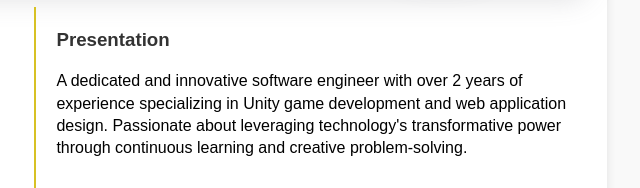
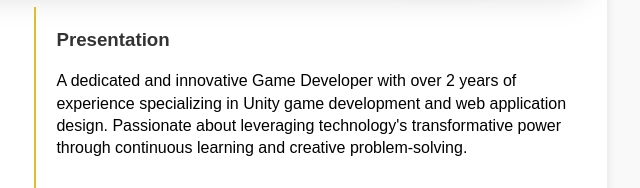
Before and after one commit to SUBACITO/my_cv, a plain HTML site: page index.html in a window 1280 px wide. Shown: the part 356-544 px from the top of the page, 453-1093 px from the left. Drawn offline with Linux system fonts and the light colour scheme.

Commit message:
Update index.html

```diff
--- a/index.html
+++ b/index.html
@@ -58,7 +58,7 @@
             <main class="main-content">
                 <section class="profile-summary">
                     <h3>Presentation</h3>
-                    <p>A dedicated and innovative software engineer with over 2 years of experience specializing in Unity game development and web application design. Passionate about leveraging technology's transformative power through continuous learning and creative problem-solving.
+                    <p>A dedicated and innovative Game Developer with over 2 years of experience specializing in Unity game development and web application design. Passionate about leveraging technology's transformative power through continuous learning and creative problem-solving.
 </p>
                 </section>
                 <section class="experience">
```
